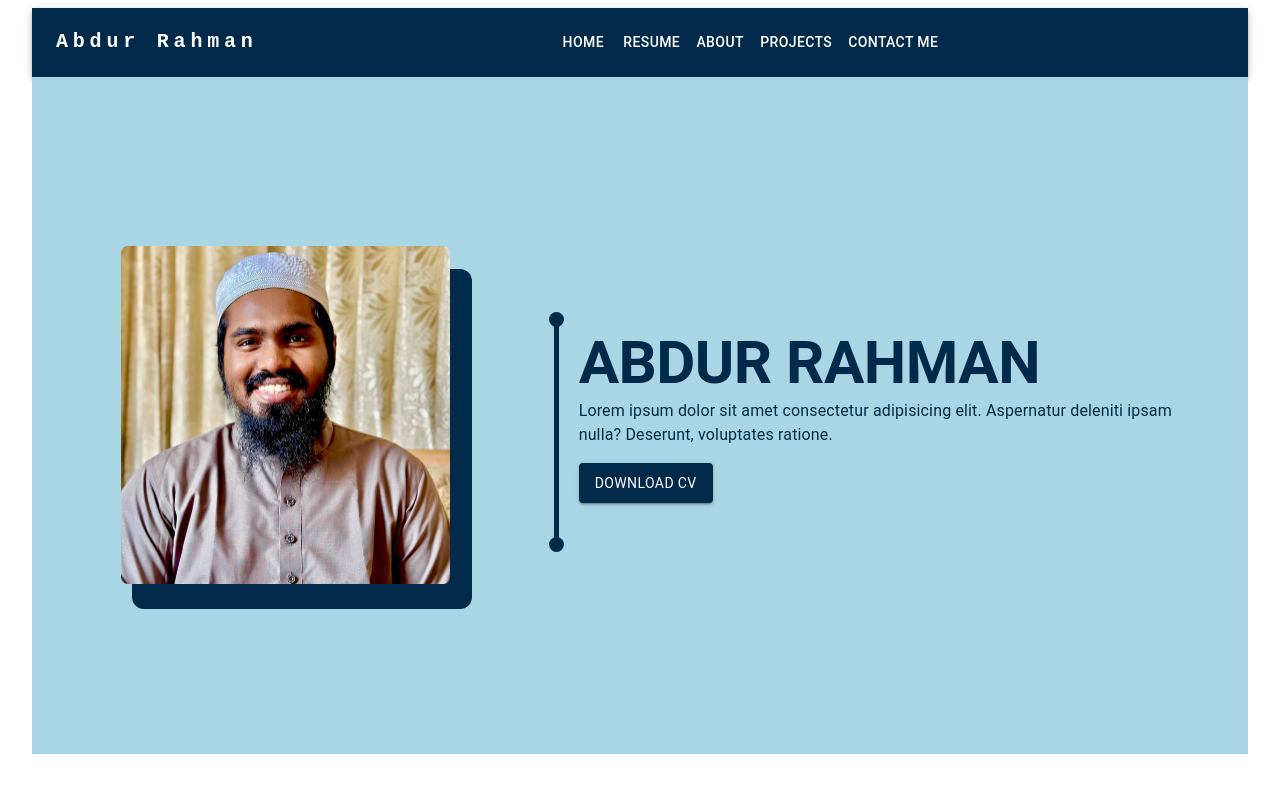
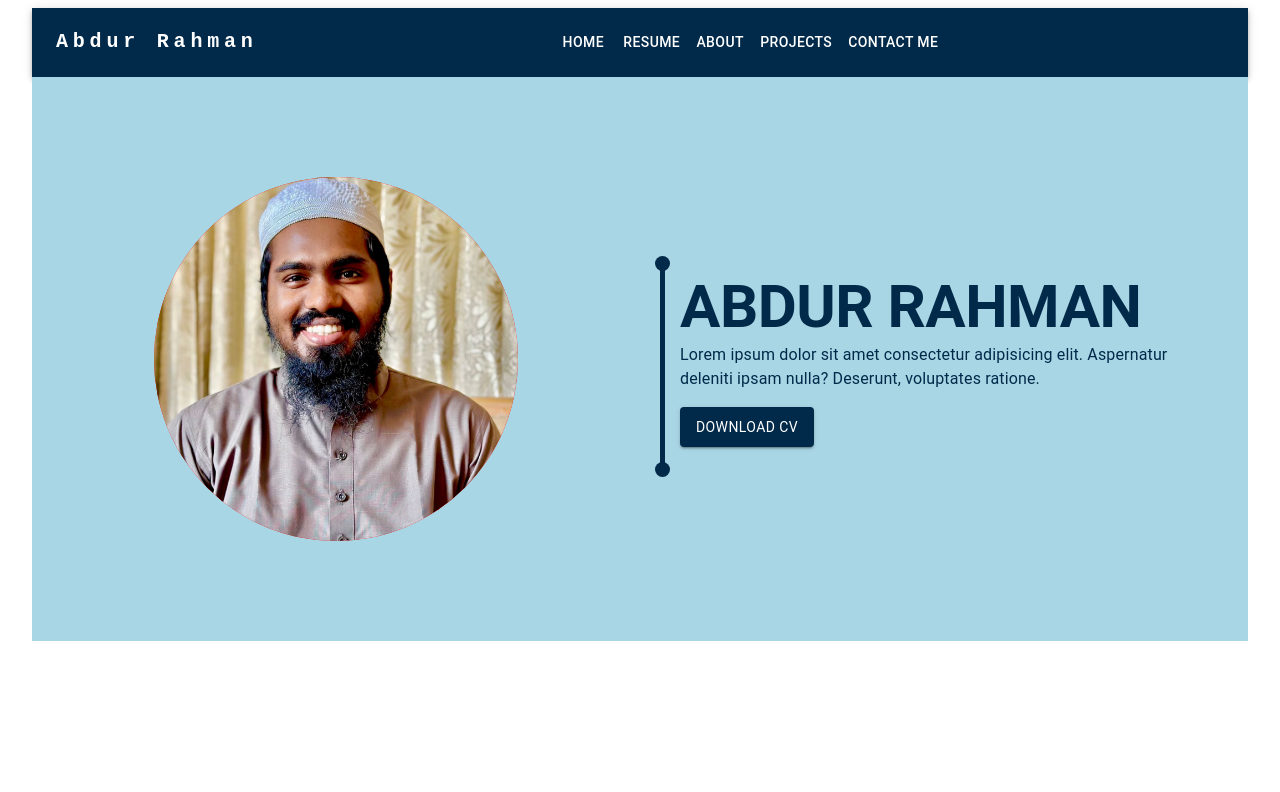
Before and after one commit to Rashed967/portfolio-site, a React (Vite) app: page / in a window 1280 px wide. Shown: the top 792 px of the page. Built offline with nearby package versions, Linux system fonts and the light colour scheme.

Commit message:
banner part done

```diff
--- a/src/components/Banner/Banner.jsx
+++ b/src/components/Banner/Banner.jsx
@@ -5,76 +5,85 @@ import bannerImg from '../../assets/banner-img.jpg'
 const Banner = () => {
     return (
         <div>
-           <Grid container sx={{background : '#A9D6E5'}} >
-            <Grid item xs={12} md={5}
+            <Grid container sx={{ background: '#A9D6E5', py : '100px'}} >
+                <Grid item xs={12} md={6}
                     sx={{
-                display : 'flex',
-                alignItems : 'center',
-                justifyContent : 'center',
-                position : 'relative',
+                        display: 'flex',
+                        alignItems: 'center',
+                        justifyContent: 'center',
 
-                '& img' : {
-                    // width : '50%',
-                    height : '50%',
-                    zIndex : 2,
+                    }}
+                >
+
+                    <Box
+                        sx={{
+                            position: 'relative',
+                            width: '60%',
+                            paddingTop: '60%',
+                            borderRadius: '50%',
+                            background : 'red',
+                            overflow: 'hidden',
+                        }}
+                    >
+                        <Box
+                            component="img"
+                            src={bannerImg}
+                            alt="Your Image"
+                            sx={{
+                                position: 'absolute',
+                                top: '0',
+                                left: '0',
+                                width: '100%',
+                                height: '100%',
+                                objectFit: 'cover',
+                            }}
+                        />
+                    </Box>
 
 
-                }
-            }}
-            >
-                <img src={bannerImg} alt="" />
-                <Box sx={{
-                    background : '#012A4A',
-                    width : 340,
-                    height : 340,
-                    borderRadius : 3,
-                    position : 'absolute',
-                    zIndex : 1,
-                    ml : 5,
-                    mt : 6,
-                    mr : '7px'
-                    // my : -15
-                }}></Box>
                 </Grid>
 
-            <Grid item xs={12} md={7} sx={{display : 'flex', alignItems : 'center', justifyContent : 'center', px : 5, }}>
-                <Box sx={{position : 'relative', my : '70px'}}>
-                <Typography variant='h2' fontWeight={700} sx={{color : '#012A4A'}}>ABDUR RAHMAN</Typography>
-                <Typography variant='body1' sx={{color : '#012A4A'}}>Lorem ipsum dolor sit amet consectetur adipisicing elit. Aspernatur deleniti ipsam nulla? Deserunt, voluptates ratione.</Typography>
-                <Button sx={{mt : 2, background : '#012A4A', color : 'white', py : 1, px : 2}} variant="contained"><Typography variant='button' fontWeight={400}>Download CV</Typography></Button>
+                <Grid item xs={12} md={6} sx={{ display: 'flex', alignItems: 'center', justifyContent: 'center', px: 5, }}>
+                    <Box sx={{ position: 'relative', my: '70px' }}>
+
                         <Box sx={{
-                    width : '230px',
-                    height : '5px',
-                    background : '#012A4A',
-                    transform : 'rotate(90deg)',
-                    transformOrigin : 'top left',
-                    position : 'absolute',
-                    left : '-20px',
-                    top : '-10px',
+                            width: '5px',
+                            height: '120%',
+                            background: '#012A4A',
+                            // transform : 'rotate(90deg)',
+                            // transformOrigin : 'top left',
+                            position: 'absolute',
+                            left: '-20px',
+                            top: '-10px',
 
                         }}>
 
                             <Box sx={{
                                 width: '15px',
-                        height : '15px',
-                        borderRadius : '50%',
-                        background : '#012A4A',
-                        position : 'absolute',
-                        left : '-5px',
-                        top : '-5px'
+                                height: '15px',
+                                borderRadius: '50%',
+                                background: '#012A4A',
+                                position: 'absolute',
+                                left: '-5px',
+                                top: '-5px'
                             }}></Box>
 
                             <Box sx={{
                                 width: '15px',
-                        height : '15px',
-                        borderRadius : '50%',
-                        background : '#012A4A',
-                        position : 'absolute',
-                        right : '-5px',
-                        top : '-5px'
+                                height: '15px',
+                                borderRadius: '50%',
+                                background: '#012A4A',
+                                position: 'absolute',
+                                right: '-5px',
+                                bottom: '-5px'
                             }}></Box>
 
                         </Box>
+
+                        <Typography variant='h2' component="h1" fontWeight={700} sx={{ color: '#012A4A' }}>ABDUR RAHMAN</Typography>
+                        <Typography variant='body1' sx={{ color: '#012A4A' }}>Lorem ipsum dolor sit amet consectetur adipisicing elit. Aspernatur deleniti ipsam nulla? Deserunt, voluptates ratione.</Typography>
+                        <Button sx={{ mt: 2, background: '#012A4A', color: 'white', py: 1, px: 2 }} variant="contained"><Typography variant='button' fontWeight={400}>Download CV</Typography></Button>
+
                     </Box>
 
                 </Grid >
```
Lines whose indentation alone changed are shown as unchanged.
